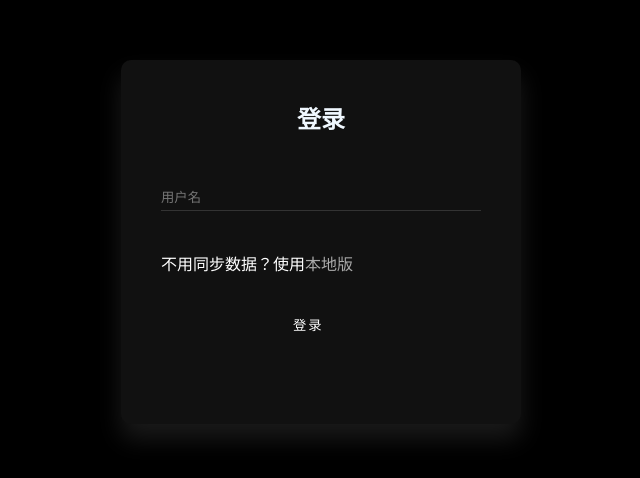
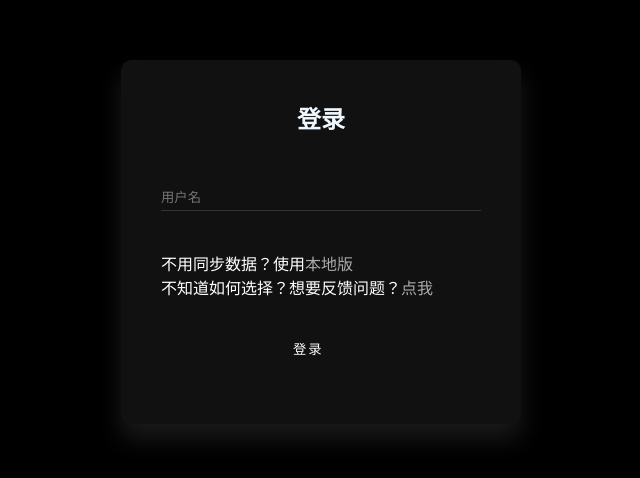
Before and after one commit to doing1024/DoingTodo, a plain HTML site: page index.html in a window 1280 px wide. Shown: the part 158-636 px from the top of the page, without its empty margins (319-959 px from the left). Drawn offline with Linux system fonts and the light colour scheme.

Commit message:
feat:添加反馈渠道，如何选择版本

```diff
--- a/index.html
+++ b/index.html
@@ -183,6 +183,7 @@
         <input type="text" id="name" placeholder="用户名" />
       </div>
       <div>不用同步数据？使用<a href="/todo.html?version=one">本地版</a></div>
+      <div>不知道如何选择？想要反馈问题？<a href="/about.html">点我</a></div>
       <button class="btn">登录</button>
     </div>
     <script>
```
Also changed, not shown: about.html (+1 -0 lines).
